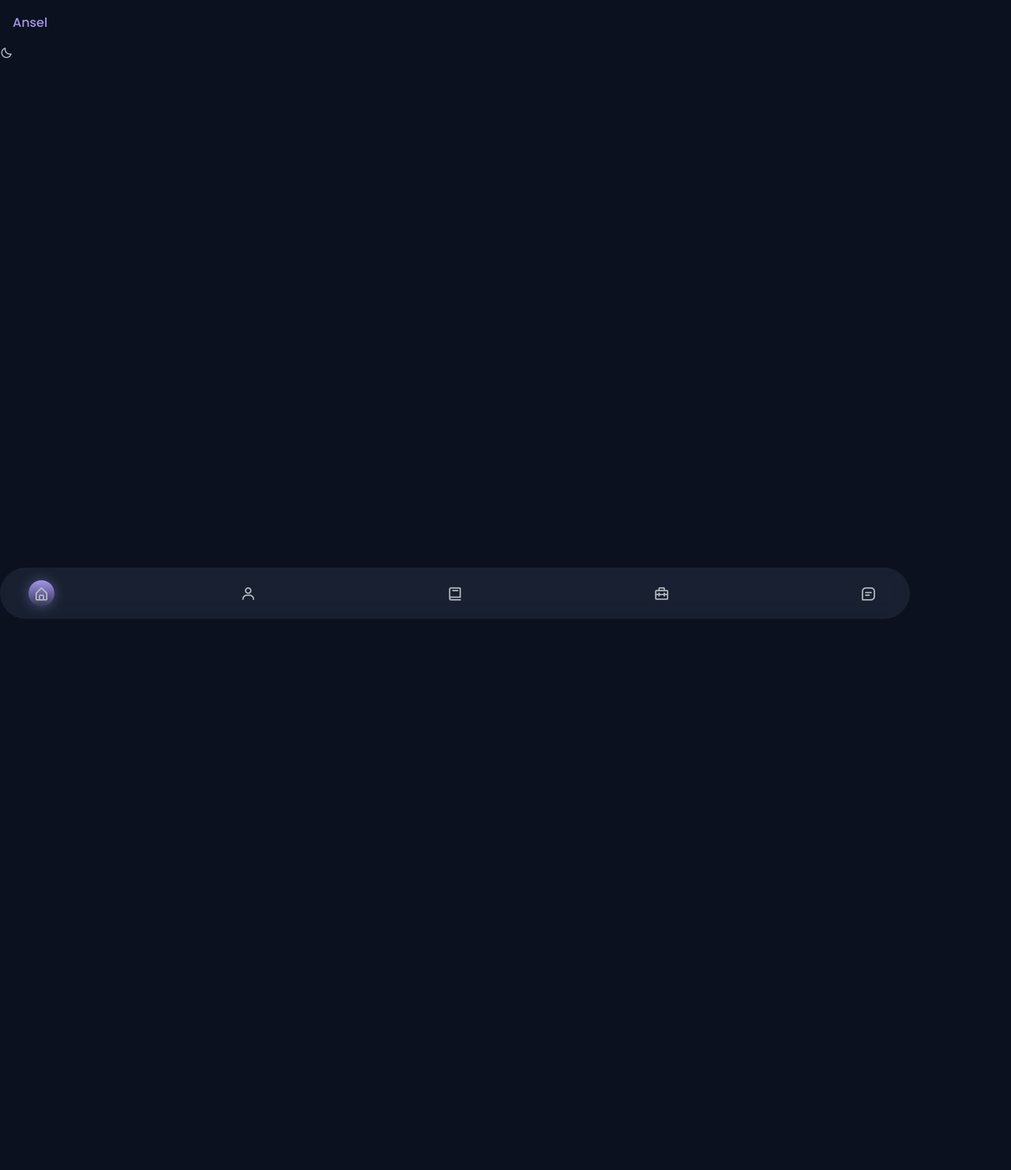
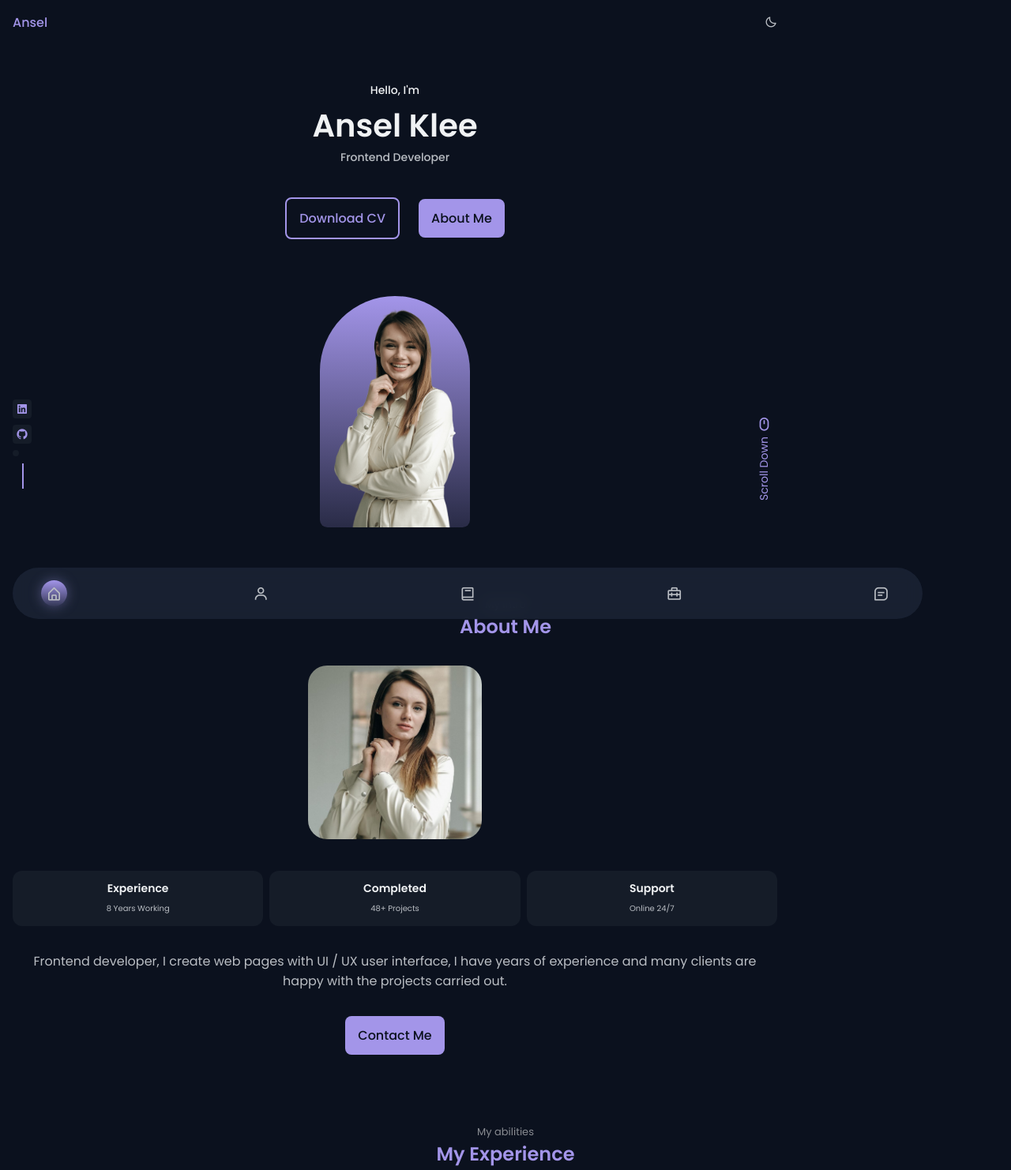
Before and after one commit to nipunaupeksha/responsive-portfolio-website-ansel, a plain HTML site: page index.html in a window 1280 px wide. Shown: the whole page at 79% size. Before the commit the page ends 800 px from the top, so only its background shows below. Drawn offline with nearby package versions, Linux system fonts and the light colour scheme.

Commit message:
up until about section is finished

```diff
--- a/assets/css/styles.css
+++ b/assets/css/styles.css
@@ -27,15 +27,15 @@
 
   /*========== Font and typography ==========*/
   /*.5rem = 8px | 1rem = 16px ...*/
-  --body-font: 'Poppins', sans-serif;
+  --body-font: "Poppins", sans-serif;
   --biggest-font-size: 1.75rem;
   --h1-font-size: 1.5rem;
   --h2-font-size: 1.25rem;
   --h3-font-size: 1rem;
-  --normal-font-size: .938rem;
-  --small-font-size: .813rem;
-  --smaller-font-size: .75rem;
-  --tiny-font-size: .625rem;
+  --normal-font-size: 0.938rem;
+  --small-font-size: 0.813rem;
+  --smaller-font-size: 0.75rem;
+  --tiny-font-size: 0.625rem;
 
   /*========== Font weight ==========*/
   --font-medium: 500;
@@ -55,8 +55,8 @@
     --h2-font-size: 1.5rem;
     --h3-font-size: 1.25rem;
     --normal-font-size: 1rem;
-    --small-font-size: .875rem;
-    --smaller-font-size: .813rem;
+    --small-font-size: 0.875rem;
+    --smaller-font-size: 0.813rem;
   }
 }
 
@@ -82,10 +82,12 @@ textarea {
 body {
   background-color: var(--body-color);
   color: var(--text-color);
-  transition: .4s; /* for light mode animation */
+  transition: 0.4s; /* for light mode animation */
 }
 
-h1, h2, h3 {
+h1,
+h2,
+h3 {
   color: var(--title-color);
   font-weight: var(--font-semibold);
 }
@@ -111,15 +113,12 @@ img {
 
 /*=============== THEME ===============*/
 
-
 /*========== Variables Dark theme ==========*/
-
 
 /*==========
     Color changes in some parts of
     the website, in light theme
 ==========*/
-
 
 /*=============== REUSABLE CSS CLASSES ===============*/
 .container {
@@ -159,114 +158,276 @@ img {
 }
 
 /*=============== HEADER & NAV===============*/
-.header{
+.header {
   position: fixed;
-  top:0;
+  top: 0;
   left: 0;
   width: 100%;
   background-color: var(--body-color);
   z-index: var(--z-fixed);
 }
 
-
-.nav{
+.nav {
   height: var(--header-height);
   display: flex;
   justify-content: space-between;
   align-items: center;
 }
 
-.nav__logo{
-  color:var(--first-color);
+.nav__logo {
+  color: var(--first-color);
   font-weight: var(--font-medium);
-  transition: .4s;
+  transition: 0.4s;
 }
 
-.nav__logo:hover{
-  color:var(--first-color-alt);
+.nav__logo:hover {
+  color: var(--first-color-alt);
 }
 
-.nav__menu{
+.nav__menu {
   position: fixed;
   bottom: 1rem;
-  background-color: hsla(var(--second-hue), 32%, 16%,.8);
+  background-color: hsla(var(--second-hue), 32%, 16%, 0.8);
   width: 90%;
   border-radius: 4rem;
   padding: 1rem 2.25rem;
   backdrop-filter: blur(10px);
 }
 
-.nav__list{
+.nav__list {
   display: flex;
   justify-content: space-between;
   align-items: center;
 }
 
-.nav__link{
+.nav__link {
   color: var(--text-color);
   font-size: 1.25rem;
-  padding: .4rem;
+  padding: 0.4rem;
   display: flex;
   border-radius: 5rem;
 }
 /* Active link */
-.active-link{
-  background: linear-gradient(180deg,
-  hsla(var(--first-hue),var(--sat), var(--lig),1),
-  hsla(var(--first-hue),var(--sat), var(--lig),.2));
-  box-shadow: 0 0 16px hsla(var(--first-hue),var(--sat), var(--lig),.4);
+.active-link {
+  background: linear-gradient(
+    180deg,
+    hsla(var(--first-hue), var(--sat), var(--lig), 1),
+    hsla(var(--first-hue), var(--sat), var(--lig), 0.2)
+  );
+  box-shadow: 0 0 16px hsla(var(--first-hue), var(--sat), var(--lig), 0.4);
 }
 
 /* Change background header */
-
+.scroll-header{
+  box-shadow: 0 4px 4px hsla(0, 0%, 4%, .3);
+}
 
 /*=============== HOME ===============*/
+.home__container {
+  position: relative;
+  row-gap: 4.5rem;
+  padding-top: 2rem;
+}
 
+.home__data {
+  text-align: center;
+}
+
+.home__greeting,
+.home__education {
+  font-size: var(--small-font-size);
+  font-weight: var(--font-medium);
+}
+
+.home__greeting {
+  display: block;
+  color: var(--title-color);
+  margin-bottom: 0.25rem;
+}
+
+.home__education {
+  color: var(--text-color);
+  margin-bottom: 2.5rem;
+}
+
+.home__name {
+  font-size: var(--biggest-font-size);
+}
+
+.home__img {
+  width: 160px;
+}
+
+.home__handle {
+  justify-self: center;
+  width: 190px;
+  height: 293px;
+  background: linear-gradient(
+    180deg,
+    hsla(var(--first-hue), var(--sat), var(--lig), 1),
+    hsla(var(--first-hue), var(--sat), var(--lig), 0.2)
+  );
+  border-radius: 10rem 10rem 1rem 1rem;
+  display: flex;
+  align-items: flex-end;
+  justify-content: center;
+  overflow: hidden;
+}
+
+.home__buttons {
+  display: flex;
+  justify-content: center;
+  align-items: center;
+  gap: 1.5rem;
+}
+
+.home__social,
+.home__scroll {
+  position: absolute;
+}
+
+.home__social {
+  bottom: 5rem;
+  left: 0;
+  display: grid;
+  row-gap: 0.5rem;
+}
+
+.home__social-link {
+  width: max-content;
+  background-color: var(--container-color);
+  color: var(--first-color);
+  padding: 0.25rem;
+  border-radius: 0.25rem;
+  display: flex;
+  font-size: 1rem;
+  transition: 0.3s;
+}
+
+.home_social-link:hover {
+  background-color: var(--first-color);
+  color: #fff;
+}
+
+.home__social::after {
+  content: "";
+  width: 32px;
+  height: 2px;
+  background-color: var(--first-color);
+  transform: rotate(90deg) translate(16px, 3px);
+}
+
+.home__scroll {
+  color: var(--first-color);
+  right: -1.5rem;
+  bottom: 4rem;
+  display: grid;
+  row-gap: 2.25rem;
+  justify-items: center;
+}
+
+.home__scroll-icon {
+  font-size: 1.25rem;
+}
+
+.home__scroll-name {
+  font-size: var(--small-font-size);
+  transform: rotate(-90deg);
+}
 
 /*=============== BUTTONS ===============*/
+.button {
+  display: inline-block;
+  background-color: var(--first-color);
+  color: var(--body-color);
+  padding: 0.75rem 1rem;
+  border-radius: 0.5rem;
+  font-weight: var(--font-medium);
+  transition: 0.4s;
+}
 
+.button:hover {
+  background-color: var(--first-color-alt);
+  color: var(--body-color);
+}
+
+.button--ghost {
+  background-color: transparent;
+  border: 2px solid var(--first-color);
+  color: var(--first-color);
+}
 
 /*=============== ABOUT ===============*/
+.about__container {
+  row-gap: 2.5rem;
+}
 
+.about__img {
+  width: 220px;
+  border-radius: 1.5rem;
+  justify-self: center;
+}
+
+.about__data {
+  text-align: center;
+}
+
+.about__info {
+  display: grid;
+  grid-template-columns: repeat(3, 1fr);
+  gap: 0.5rem;
+  margin-bottom: 2rem;
+}
+
+.about__box {
+  background-color: var(--container-color);
+  border-radius: 0.75rem;
+  padding: 0.75rem 0.5rem;
+}
+
+.about__icon {
+  font-size: 1.5rem;
+  color: var(--first-color);
+  margin-bottom: 0.5rem;
+}
+
+.about__title {
+  font-size: var(--small-font-size);
+}
+
+.about__subtitle {
+  font-size: var(--tiny-font-size);
+}
+
+.about__description {
+  margin-bottom: 2rem;
+}
 
 /*=============== SKILLS ===============*/
 
-
 /*=============== SERVICES ===============*/
-
 
 /* Services modal */
 
-
 /*Active modal*/
-
 
 /*=============== WORK ===============*/
 
-
 /* Active item work*/
-
 
 /*=============== TESTIMONIAL ===============*/
 
-
 /* Swiper class */
-
 
 /*=============== CONTACT ===============*/
 
-
 /*=============== FOOTER ===============*/
 
-
 /*=============== SCROLL BAR ===============*/
-
 
 /*=============== BREAKPOINTS ===============*/
 /* For small devices */
 
-
 /* For medium devices */
 
-
 /* For large devices */
--- a/assets/js/main.js
+++ b/assets/js/main.js
@@ -1,6 +1,10 @@
 /*=============== CHANGE BACKGROUND HEADER ===============*/
+function scrollHeader() {
+    const header = document.getElementById('header');
+    if (this.scrollY >= 50) header.classList.add('scroll-header'); else header.classList.remove('scroll-header');
+}
 
-
+window.addEventListener('scroll', scrollHeader);
 /*=============== SERVICES MODAL ===============*/
 
 
--- a/index.html
+++ b/index.html
@@ -1,29 +1,32 @@
 <!DOCTYPE html>
 <html lang="en">
   <head>
-        <meta charset="UTF-8">
-        <meta name="viewport" content="width=device-width, initial-scale=1.0">
+    <meta charset="UTF-8" />
+    <meta name="viewport" content="width=device-width, initial-scale=1.0" />
 
     <!--=============== FAVICON ===============-->
-        <link rel="shortcut icon" href="" type="image/x-icon">
+    <link rel="shortcut icon" href="" type="image/x-icon" />
 
     <!--=============== BOXICONS ===============-->
-        <link href='https://unpkg.com/boxicons@2.1.2/css/boxicons.min.css' rel='stylesheet'>
+    <link
+      href="https://unpkg.com/boxicons@2.1.2/css/boxicons.min.css"
+      rel="stylesheet"
+    />
 
     <!--=============== SWIPER CSS ===============-->
-        <link rel="stylesheet" href="./assets/css/swiper-bundle.min.css">
+    <link rel="stylesheet" href="./assets/css/swiper-bundle.min.css" />
 
     <!--=============== CSS ===============-->
-        <link rel="stylesheet" href="./assets/css/styles.css">
+    <link rel="stylesheet" href="./assets/css/styles.css" />
 
-        <title> Responsive portfolio website Ansel </title>
+    <title>Responsive portfolio website Ansel</title>
   </head>
   <body>
     <!--=============== HEADER ===============-->
     <header class="header" id="header">
       <nav class="nav container">
         <a href="#" class="nav__logo">Ansel</a>
-            </nav>
+
         <div class="nav__menu">
           <ul class="nav__list">
             <li class="nav__item">
@@ -53,52 +56,103 @@
             </li>
           </ul>
         </div>
+
         <!-- Theme change button -->
         <i class="bx bx-moon change-theme" id="theme-button"></i>
+      </nav>
     </header>
 
     <!--=============== MAIN ===============-->
     <main class="main">
       <!--=============== HOME ===============-->
       <section class="home section" id="home">
-
+        <div class="home__container container grid">
+          <div class="home__data">
+            <span class="home__greeting">Hello, I'm</span>
+            <h1 class="home__name">Ansel Klee</h1>
+            <h3 class="home__education">Frontend Developer</h3>
+            <div class="home__buttons">
+              <a href="./assets/pdf/Ansel-Cv.pdf" class="button button--ghost">
+                Download CV
+              </a>
+              <a href="#about" class="button">About Me</a>
+            </div>
+          </div>
+          <div class="home__handle">
+            <img src="./assets/img/perfil.png" alt="" class="home__img" />
+          </div>
+          <div class="home__social">
+            <a href="https://www.linkedin.com/" class="home__social-link">
+              <i class="bx bxl-linkedin-square"></i>
+            </a>
+            <a href="https://github.com/" class="home__social-link">
+              <i class="bx bxl-github"></i>
+            </a>
+            <a href="https://dribbble.com/" class="home__social-link">
+              <i class="bx bx-dribble"></i>
+            </a>
+          </div>
+          <a href="#about" class="home__scroll">
+            <i class="bx bx-mouse home__scroll-icon"></i>
+            <span class="home__scroll-name">Scroll Down</span>
+          </a>
+        </div>
       </section>
 
       <!--=============== ABOUT ===============-->
       <section class="about section" id="about">
+        <span class="section__subtitle">My Intro</span>
+        <h2 class="section__title">About Me</h2>
+        <div class="about__container container grid">
+          <img src="./assets/img/about.jpg" alt="" class="about__img" />
+          <div class="about__data">
+            <div class="about__info">
+              <div class="about__box">
+                <h3 class="about__title">Experience</h3>
+                <span class="about__subtitle">8 Years Working</span>
+              </div>
 
+              <div class="about__box">
+                <h3 class="about__title">Completed</h3>
+                <span class="about__subtitle">48+ Projects</span>
+              </div>
+
+              <div class="about__box">
+                <h3 class="about__title">Support</h3>
+                <span class="about__subtitle">Online 24/7</span>
+              </div>
+            </div>
+            <p class="about__description">
+              Frontend developer, I create web pages with UI / UX user
+              interface, I have years of experience and many clients are happy
+              with the projects carried out.
+            </p>
+            <a href="#contact" class="button">Contact Me</a>
+          </div>
+        </div>
       </section>
 
       <!--=============== SKILLS ===============-->
       <section class="skills section" id="skills">
-
+          <span class="section__subtitle">My abilities</span>
+          <h2 class="section__title">My Experience</h2>
       </section>
 
       <!--=============== SERVICES ===============-->
-            <section class="services section">
-
-            </section>
+      <section class="services section"></section>
 
       <!--=============== WORK ===============-->
-            <section class="work section" id="work">
-
-            </section>
+      <section class="work section" id="work"></section>
 
       <!--=============== TESTIMONIALS ===============-->
-            <section class="testimonial section">
-
-            </section>
+      <section class="testimonial section"></section>
 
       <!--=============== CONTACT ===============-->
-            <section class="contact section" id="contact">
-
-            </section>
+      <section class="contact section" id="contact"></section>
     </main>
 
     <!--=============== FOOTER ===============-->
-        <footer class="footer">
-
-        </footer>
+    <footer class="footer"></footer>
 
     <!--=============== SCROLLREVEAL ===============-->
     <script src="./assets/js/scrollreveal.min.js"></script>
```
Lines whose indentation alone changed are shown as unchanged.
